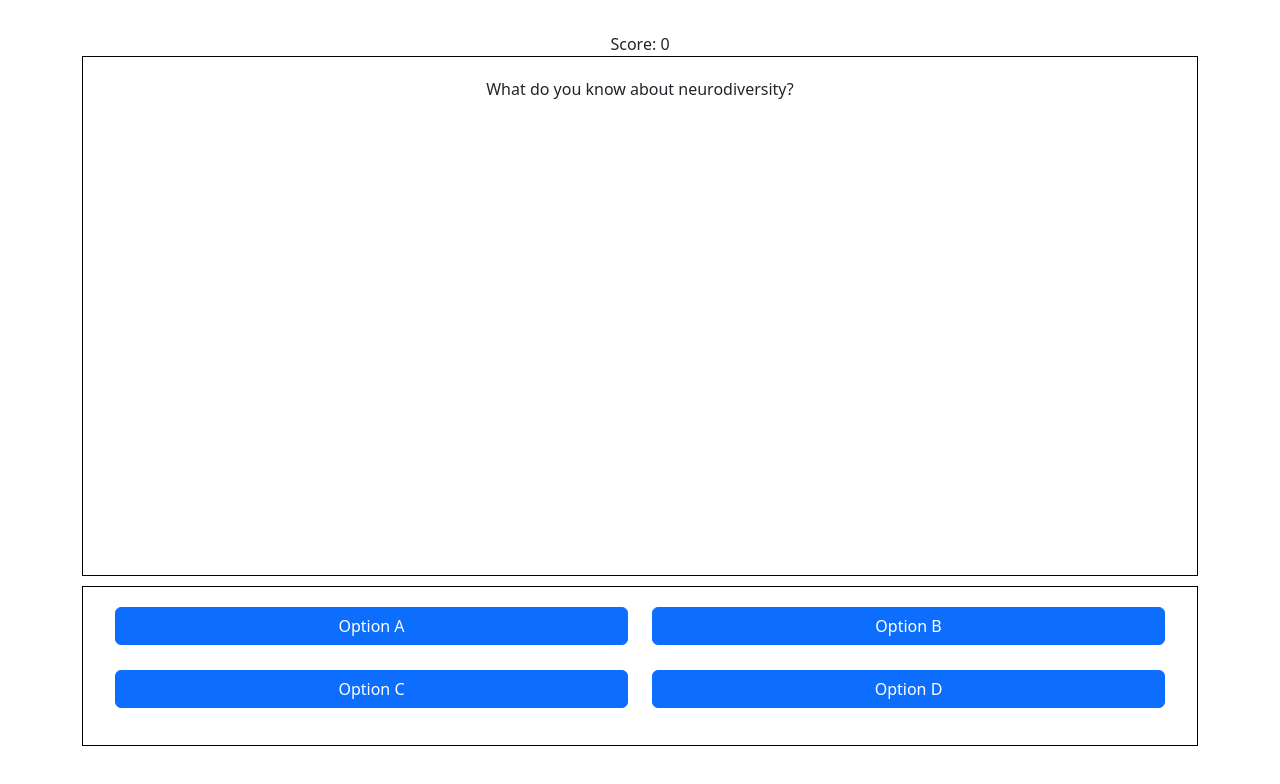
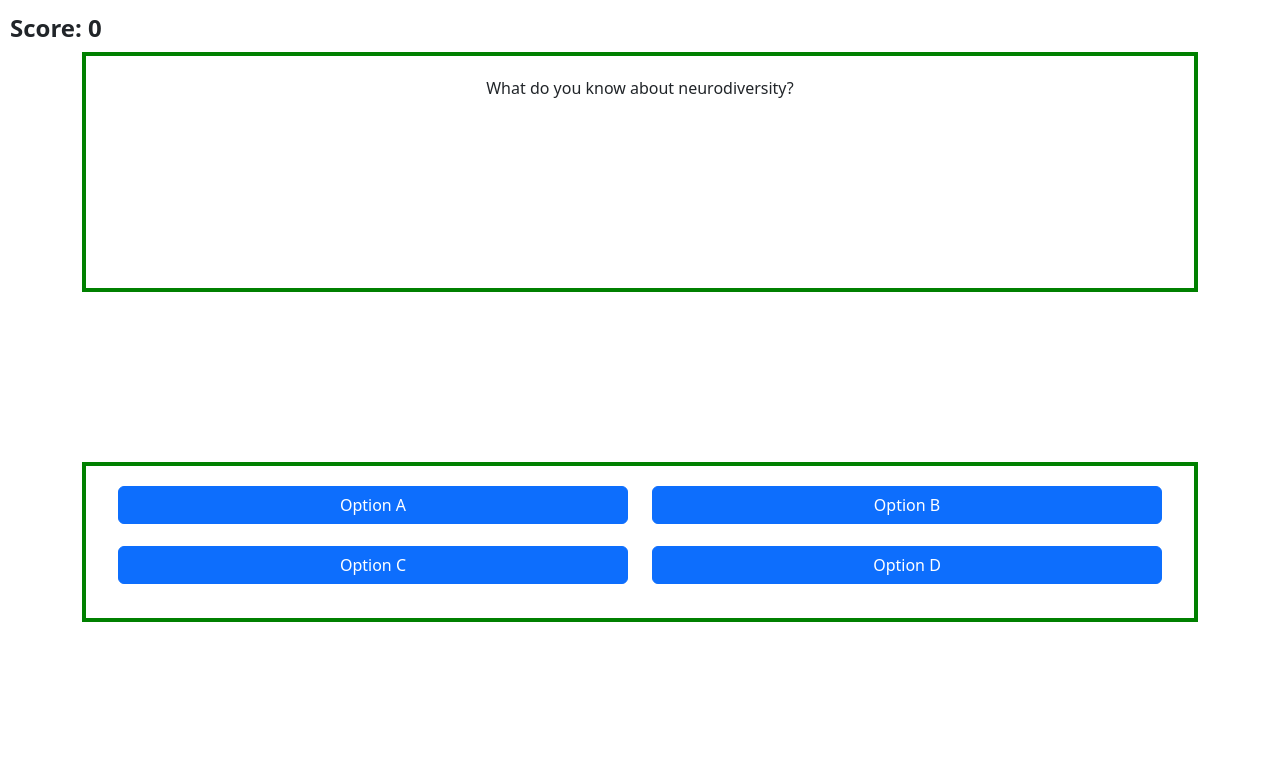
Before and after one commit to davidtopping02/lbg-game-jam-perspectrum, a React (Vite) app: page / in a window 1280 px wide. Shown: the top 784 px of the page. Built offline with nearby package versions, Linux system fonts and the light colour scheme.

Commit message:
more question stuff

```diff
--- a/src/App.jsx
+++ b/src/App.jsx
@@ -1,4 +1,3 @@
-import { useState } from "react";
 import Home from "./Pages/Home/Home";
 import "./App.css";
 
--- a/src/Components/Questions/Question1/Question1.jsx
+++ b/src/Components/Questions/Question1/Question1.jsx
@@ -6,12 +6,13 @@ const Question1 = ({incrementScore}) => {
   return (
     <div>
       <div className="container">
-        <div className="row" id="question" style={{ height: '65vh', backgroundColor: 'white', border: '1px solid black', padding: '20px', marginBottom: '10px' }}>
+        <div className="row" id="question" style={{ height: '30vh', backgroundColor: 'white', border: '4px solid green', padding: '20px', marginBottom: '10px', marginTop: '20px' }}>
           <div className="col-12">
             What do you know about neurodiversity?
           </div>
         </div>
-        <div className="row" id="answer" style={{ height: '20vh', backgroundColor: 'white', border: '1px solid black', padding: '20px' }}>
+        <div className="column" id='images' style={{height: '20vh'}}></div>
+        <div className="row" id="answer" style={{ height: '20vh', backgroundColor: 'white', border: '4px solid green', padding: '20px' }}>
           <div className="col-6">
             <Button className="w-100 mb-2">Option A</Button>
           </div>
--- a/src/Pages/Home/Home.jsx
+++ b/src/Pages/Home/Home.jsx
@@ -1,32 +1,38 @@
 import React, { useState } from 'react'
+import Question1 from '../../Components/Questions/Question1/Question1'
 import DefaultComponent from '../../Components/Default/Default'
 import 'bootstrap/dist/css/bootstrap.min.css'
-import Question1 from '../../Components/Questions/Question1/Question1'
 
 const Home = () => {
+    const [score, setScore] = useState(0)
     const [pageNumber, setPageNumber] = useState(1)
-    const [score, setScore] = useState(0)
-
-    const incrementPageNumber = () => {
-        setPageNumber(pageNumber + 1)
-    }
 
     const incrementScore = () => {
-      setScore(score+1)
+        setScore(score + 1)
     }
 
     const pickCorrectPage = (pageId) => {
         switch (pageId) {
             case 1:
-                return <Question1 incrementScore={incrementScore}></Question1>
-
+                return <Question1 incrementScore={incrementScore} />
             default:
-                return <DefaultComponent></DefaultComponent>
+                return <DefaultComponent />
         }
     }
+
     return (
         <>
-            <div>Score: {score}</div>
+            <div
+                style={{
+                    position: 'absolute',
+                    top: '10px',
+                    left: '10px',
+                    fontSize: '24px',
+                    fontWeight: 'bold',
+                }}
+            >
+                Score: {score}
+            </div>
             <div className="container">
                 <div className="row">
                     <div className="col">{pickCorrectPage(pageNumber)}</div>
```
